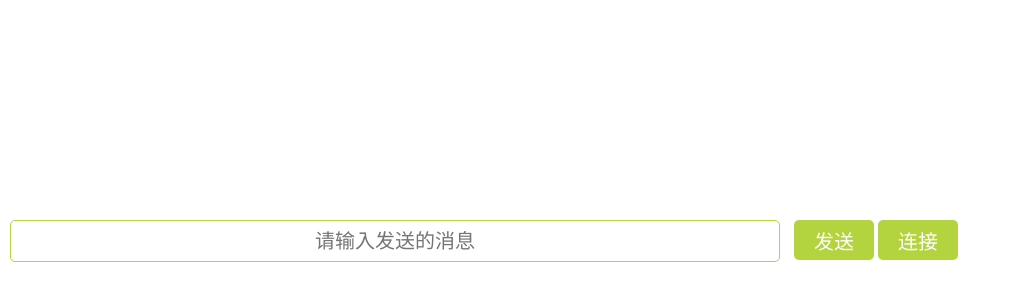
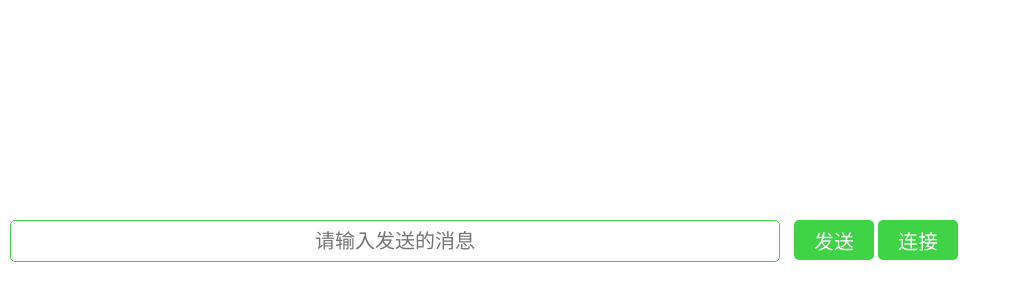
Before and after one commit to vittorezhang/webSocket, a website: page client.html in a window 1280 px wide. Shown: the part 238-538 px from the top of the page, without its empty margins (0-1011 px from the left). Drawn offline with Linux system fonts and the light colour scheme.

Commit message:
feat: 客户端样式调整

```diff
--- a/client.html
+++ b/client.html
@@ -21,7 +21,7 @@
             line-height: 40px;
             font-size: 20px;
             border-radius: 5px;
-            border: 1px solid #B3D33F;
+            border: 1px solid #3fd346;
         }
 
         .form {
@@ -39,7 +39,7 @@
             font-size: 20px;
             border-radius: 5px;
             border: none;
-            background: #B3D33F;
+            background: #3fd346;
             color: #fff;
         }
     </style>
@@ -59,7 +59,9 @@
         var oInput = document.getElementById('message');
         var ws = null;
         oConnect.onclick = function () {
-            ws = new WebSocket('ws://localhost:5000');
+            // location.hostname
+            ws = new WebSocket('ws://localhost:3000');
+            // ws = new WebSocket(`wss://${location.hostname}:3000`);
             ws.onopen = function () {
                 oUl.innerHTML += "<li>客户端已连接</li>";
             }
```
